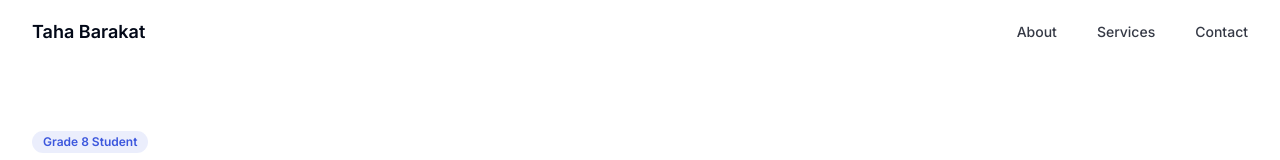
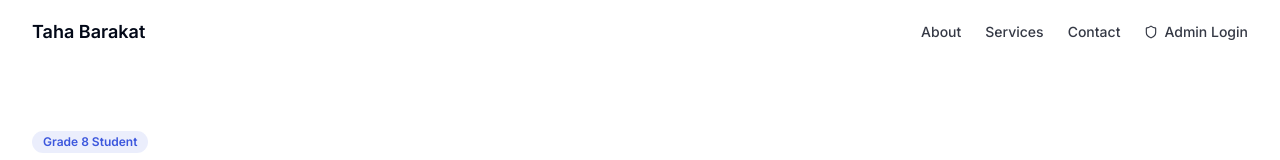
Before and after one commit to iseeyou7t/Tahabarakat.com, a React (Vite) app: page / in a window 1280 px wide. Shown: the top 160 px of the page. Built offline with nearby package versions, Linux system fonts and the light colour scheme; no server answers.

Commit message:
Add admin login link to navbar
Adds an admin login link to the navbar, positioned beside the contact and about links.

```diff
--- a/src/components/AdminLink.tsx
+++ b/src/components/AdminLink.tsx
@@ -1,8 +1,9 @@
-
 import { Link } from "react-router-dom";
 import { Shield } from "lucide-react";
 import { Button } from "@/components/ui/button";
 
+// This component is no longer used in the main layout as it's integrated into the navbar
+// Keeping it for reference or in case it needs to be used elsewhere
 const AdminLink = () => {
   const isAdmin = localStorage.getItem("adminAuthenticated") === "true";
 
--- a/src/components/Navbar.tsx
+++ b/src/components/Navbar.tsx
@@ -1,11 +1,13 @@
 
 import { useState, useEffect } from "react";
 import { Button } from "@/components/ui/button";
-import { Menu, X } from "lucide-react";
+import { Menu, X, Shield } from "lucide-react";
+import { Link } from "react-router-dom";
 
 const Navbar = () => {
   const [isScrolled, setIsScrolled] = useState(false);
   const [isMobileMenuOpen, setIsMobileMenuOpen] = useState(false);
+  const isAdmin = localStorage.getItem("adminAuthenticated") === "true";
 
   const toggleMobileMenu = () => {
     setIsMobileMenuOpen(!isMobileMenuOpen);
@@ -54,7 +56,7 @@ const Navbar = () => {
           </div>
 
           {/* Desktop Menu */}
-          <nav className="hidden md:flex space-x-10">
+          <nav className="hidden md:flex space-x-6">
             <button
               onClick={() => scrollToSection("about")}
               className="text-sm font-medium text-foreground/80 hover:text-foreground transition-colors"
@@ -73,6 +75,10 @@ const Navbar = () => {
             >
               Contact
             </button>
+            <Link to={isAdmin ? "/admin/dashboard" : "/admin/login"} className="text-sm font-medium text-foreground/80 hover:text-foreground transition-colors flex items-center">
+              <Shield className="h-3.5 w-3.5 mr-1.5" />
+              {isAdmin ? "Admin" : "Admin Login"}
+            </Link>
           </nav>
 
           {/* Mobile Menu Button */}
@@ -115,6 +121,13 @@ const Navbar = () => {
             >
               Contact
             </button>
+            <Link
+              to={isAdmin ? "/admin/dashboard" : "/admin/login"}
+              className="flex items-center w-full text-left px-3 py-2 text-base font-medium text-foreground/80 hover:text-foreground hover:bg-muted/50 rounded-md transition-colors"
+            >
+              <Shield className="h-4 w-4 mr-2" />
+              {isAdmin ? "Admin Dashboard" : "Admin Login"}
+            </Link>
           </div>
         </div>
       )}
```
